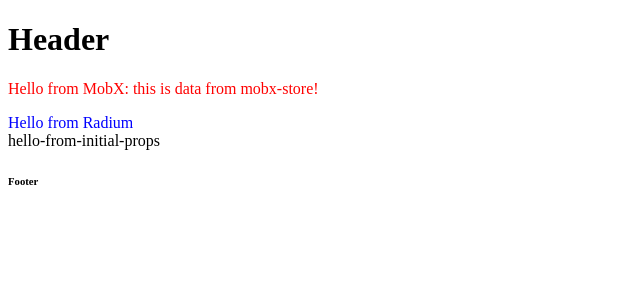
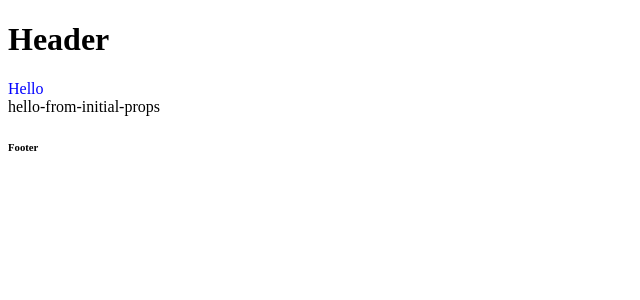
Before and after one commit to TomiTakussaari/serverless-nextjs, a Next.js app: page / in a window 1280 px wide. Shown: the top 300 px of the page, without its empty margins (0-640 px from the left). Built offline with nearby package versions, Linux system fonts and the light colour scheme.

Commit message:
remove mobx & radium

```diff
--- a/package.json
+++ b/package.json
@@ -11,10 +11,7 @@
   "license": "MIT",
   "dependencies": {
     "express": "4.16.3",
-    "mobx": "5.1.2",
-    "mobx-react": "5.2.3",
-    "next": "7.0.0",
-    "radium": "0.25.0",
+    "next": "7.0.1",
     "react": "16.5.2",
     "react-dom": "16.5.2",
     "serverless-http": "1.6.0"
--- a/pages/index.js
+++ b/pages/index.js
@@ -1,29 +1,14 @@
 import React from "react";
-import Radium, { Style } from "radium";
-import { inject, observer } from 'mobx-react'
 
 import DefaultLayout from '../src/components/DefaultLayout'
 
-const styleRules = {
-    "p": {
-        color: "red"
-    }
+const mediaStyle = {
+    color: "blue",
 };
 
-const mediaStyle = {
-    color: "blue",
-    "@media (max-width: 1000px)": {
-        color: "red"
-    }
+const Hello = () => {
+    return <div style={mediaStyle}>Hello</div>
 };
-
-const HelloFromMobx = inject("DataStore")(observer(({DataStore}) => {
-    return <p>Hello from MobX: {DataStore.getData()}!</p>
-}));
-
-const HelloFromRadium = Radium(() => {
-    return <div style={mediaStyle}>Hello from Radium</div>
-});
 
 const HelloFromInitialProps = ({message}) => {
     return <div>{message}</div>
@@ -37,16 +22,13 @@ const InitialProps = async () => {
 
 const Index = ({messageFromInitialProps}) =>
     <DefaultLayout>
-        <Style rules={styleRules} />
         <div>
-            <HelloFromMobx/>
-            <HelloFromRadium/>
+            <Hello/>
             <HelloFromInitialProps message={messageFromInitialProps}/>
         </div>
     </DefaultLayout>;
 
 
-
 Index.getInitialProps = InitialProps;
 
 export default Index;
--- a/server.js
+++ b/server.js
@@ -2,14 +2,11 @@ const path = require("path");
 
 const express = require("express");
 const next = require("next");
-const mobxReact = require('mobx-react');
 
 const port = parseInt(process.env.PORT, 10) || 3000;
 const dev = process.env.NODE_ENV !== 'production';
 const app = next({ dev });
 const handle = app.getRequestHandler();
-
-mobxReact.useStaticRendering(true);
 
 function createServer() {
     const server = express();
--- a/src/components/DefaultLayout.js
+++ b/src/components/DefaultLayout.js
@@ -1,28 +1,18 @@
-import { Provider } from "mobx-react";
-import { StyleRoot } from "radium";
 import Head from 'next/head'
 
-import DataStore from "../stores/DataStore";
-
-//TODO: add analytics like this: https://github.com/zeit/next.js/issues/160#issuecomment-330204336
-
-export default ({ children, title = "Default title" }) => (
+export default ({children, title = "Default title"}) => (
     <div>
         <Head>
-            <title>{ title }</title>
-            <meta charSet='utf-8' />
-            <meta name='viewport' content='initial-scale=1.0, width=device-width' />
+            <title>{title}</title>
+            <meta charSet='utf-8'/>
+            <meta name='viewport' content='initial-scale=1.0, width=device-width'/>
         </Head>
-        <Provider DataStore={DataStore}>
-            <StyleRoot>
         <header>
             <h1>Header</h1>
         </header>
-                    { children }
+        {children}
         <footer>
             <h6>Footer</h6>
         </footer>
-            </StyleRoot>
-        </Provider>
     </div>
 )
--- a/src/stores/DataStore.js
+++ /dev/null
@@ -1,7 +0,0 @@
-export class DataStore {
-    getData() {
-        return "this is data from mobx-store";
-    }
-}
-
-export default new DataStore();
```
Also changed, not shown: 2 other files (tests, documents, lock files or other folders). Lines whose indentation alone changed are shown as unchanged.
